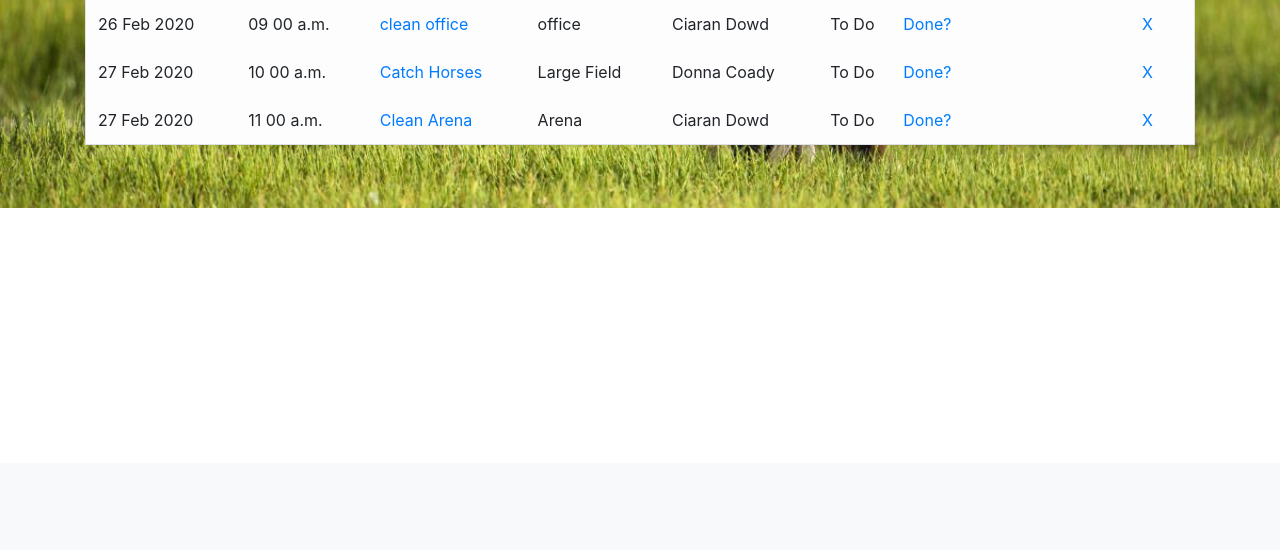
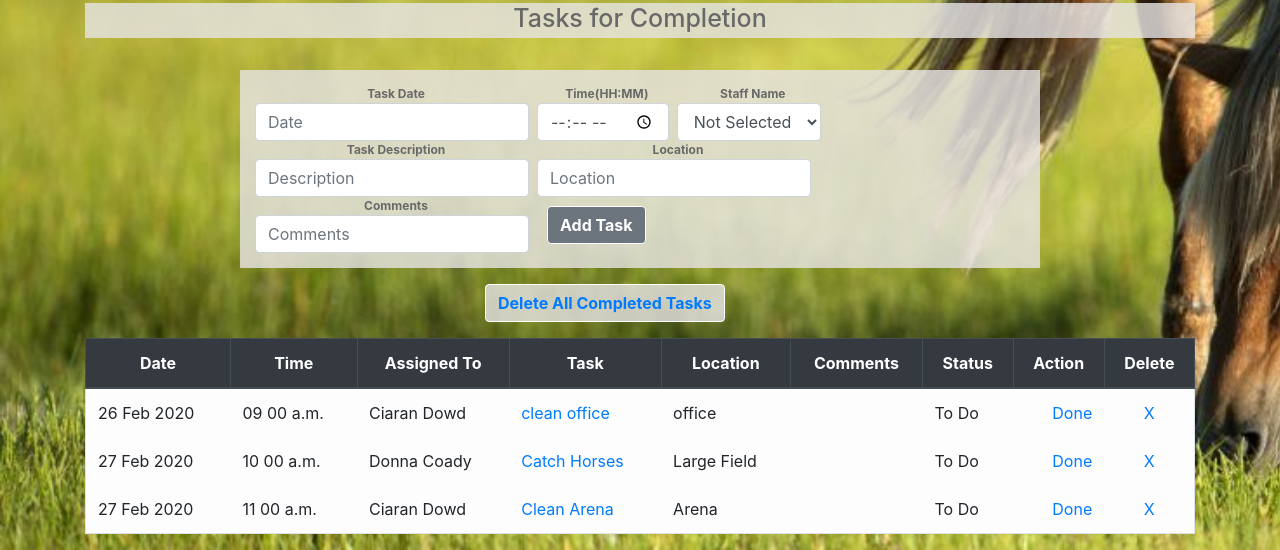
Before and after one commit to X00143365/3rdyearprojectX00143365, a Django app: page /task in a window 1280 px wide. Shown: the part 337-887 px from the top of the page. Before the commit the page ends 545 px from the top, so only its background shows below. Run offline with Django 3.2, Linux system fonts and the light colour scheme; a user stored in the database is signed in; data comes from the database, SQL or seed files in the repository; both versions use the stored data as it was after the commit; some libraries are stand-ins or nearby versions.

Commit message:
27Feb2020_23.17

```diff
--- a/module_task/templates/base.html
+++ b/module_task/templates/base.html
@@ -31,9 +31,14 @@
 
   </head>
   <body>
-        <nav class="navbar navbar-expand-lg navbar-light bg-light >
 
-          <a class="navbar-brand" ><strong>COOLMINE EQUESTRIAN  | </strong> </a>
+
+
+
+        <nav class="navbar navbar-expand-sm navbar-light bg-light  >
+
+          <a class="navbar-brand" ><strong>COOLMINE EQUESTRIAN   </strong> </a>
+          <img src="static/images/blackhorsesml.jpg"  >
 
                 <div class="collapse navbar-collapse" id="navbarSupportedContent">
                   <ul class="navbar-nav mr-auto">
@@ -56,10 +61,7 @@
                       <a class="nav-link" href="{% url 'rota' %}">Update Rota</a>
                     </li>
                       {% endifequal %}
-                      </li>
-                      <li class="nav-item active">
-                      <a class="nav-link" href="{% url 'lessons' %}">Lessons</a>
-                    </li>
+
                     {% ifequal user.groups.all.0.name "managergroup" %}
                       <li class="nav-item active">
                       <a class="nav-link" href="{% url 'staff' %}">Staff</a>
@@ -68,6 +70,10 @@
                       <li class="nav-item active">
                       <a class="nav-link" href="{% url 'staff' %}">Staff</a>
                     {% endifequal %}
+                    </li>
+                       </li>
+                      <li class="nav-item active">
+                      <a class="nav-link" href="{% url 'lessons' %}">Lessons</a>
                     </li>
                     <li class="nav-item active">
                       <a class="nav-link" href="{% url 'people' %}">Customers</a>
@@ -96,10 +102,19 @@
 
 
   </br>
+
+
+
+
     <div class="container">
     {% block content %}
+
     {% endblock %}
     </div>
+
+
+
+
 
 
     <!-- jQuery first, then Popper.js, then Bootstrap JS -->
@@ -116,5 +131,14 @@
     <script src="https://stackpath.bootstrapcdn.com/bootstrap/4.3.1/js/bootstrap.min.js" integrity="sha384-JjSmVgyd0p3pXB1rRibZUAYoIIy6OrQ6VrjIEaFf/nJGzIxFDsf4x0xIM+B07jRM" crossorigin="anonymous"></script>
     <script>
 
+
+
+
   </body>
+
+
+</footer>
+
+</div>
+
 </html>
--- a/module_task/templates/editstaff.html
+++ b/module_task/templates/editstaff.html
@@ -3,6 +3,7 @@
 
 {% block content %}
 
+<h1>Edit Staff List</h1>
     {% if staff %}
 
 
@@ -19,7 +20,7 @@
   <input class="form-control mr-sm-2" type="text" placeholder="Termination Date" value="{{staff.termindate|date:"SHORT_DATE_FORMAT"}}" aria-label="Add" name="termindate">
   <input class="form-control mr-sm-2" type="add" placeholder="Qualifications" value="{{staff.staffqual}}" aria-label="Add" name="staffqual">
 
-  <button class="btn btn-secondary my-2 my-sm-0" type="submit">Save Staff Member</button>
+  <button class="btn btn-secondary my-2 my-sm-0 buttons" type="submit">Save Staff Member</button>
 </form>
 
 
--- a/module_task/templates/edittask.html
+++ b/module_task/templates/edittask.html
@@ -4,6 +4,8 @@
 {% block content %}
 
 <body>
+
+<h1> Edit Task Item</h1>
     {% if task %}
 
 
@@ -25,7 +27,7 @@
         </select>
 
         <input type="hidden" value="{{task.completed}}" name="completed">
-        <button class="btn btn-secondary my-2 my-sm-0" type="submit">Save Edit</button>
+        <button class="btn btn-secondary my-2 my-sm-0 buttons" type="submit">Save Edit</button>
         </form>
 
 
--- a/module_task/templates/staff.html
+++ b/module_task/templates/staff.html
@@ -38,7 +38,7 @@
   <input class="form-control mr-sm-2" type="date" placeholder="Termination Date" name="termindate">
   <input class="form-control mr-sm-2" type="add" placeholder="Qualifications" aria-label="Add" name="staffqual">
 
-  <button class="btn btn-secondary my-2 my-sm-0" type="submit">Add Staff Member</button>
+  <button class="btn btn-secondary my-2 my-sm-0 buttons" type="submit">Add Staff Member</button>
 </form>
 
 </br>
--- a/module_task/templates/task.html
+++ b/module_task/templates/task.html
@@ -29,33 +29,57 @@
 {%endif %}
 </br>
 
-
-
-
 <form class="form-inline my-2 my-lg-0" method="POST">{% csrf_token %}
 
+  <div>
+  <label for="taskdate">Task Date</label>
+  <input class="form-control mr-sm-2" type="text" id="datepicker" placeholder="Date"  name="taskdate" >
+  </div>
+  <div>
+  <label for="tasktime">Time(HH:MM)</label>
+  <input class="form-control mr-sm-2" type="time" aria-label="Add" name="tasktime">
+  </div>
+  <div>
+  <label for="assingees">Staff Name</label>
+ <select class="form-control mr-sm-2 " name="assingees" id="assingees" >
+  <option value="" selected="selected">Not Selected</option>
+  </select>
+  </div>
+   <div>
+  <label for="taskdesc">Task Description</label>
+  <input class="form-control mr-sm-2" type="add" placeholder="Description" aria-label="Add" name="taskdesc">
+  </div>
+   <div class="break">
+  <label for="location">Location</label>
+  <input class="form-control mr-sm-2" type="add" placeholder="Location" aria-label="Add" name="location">
+  </div>
+   <div>
+  <label for="comments">Comments</label>
+  <input class="form-control mr-sm-2" type="add" placeholder="Comments" aria-label="Add" name="comments">
+  </div>
 
-  <input class="form-control mr-sm-2" type="text" id="datepicker" placeholder="Date"  name="taskdate" >
-  <input class="form-control mr-sm-2" type="time" aria-label="Add" name="tasktime">
-  <input class="form-control mr-sm-2" type="add" placeholder="Description" aria-label="Add" name="taskdesc">
-  <input class="form-control mr-sm-2" type="add" placeholder="Location" aria-label="Add" name="location">
+  <div>
+  <button class="btn btn-secondary my-2 my-sm-0 buttons" type="submit">Add Task</button>
+  </div>
 
-
-
- <select class="form-control mr-sm-2" name="assingees" id="assingees" >
-  <option value="" selected="selected">Not Selected</option>
-
-  <input class="form-control mr-sm-2" type="add" placeholder="Comments" aria-label="Add" name="comments">
-  <button class="btn btn-secondary my-2 my-sm-0" type="submit">Add Task</button>
 </form>
 
+<div class="break">
+<p> </p>
+</div>
 
-    <button class="btn btn-secondary my-2 my-sm-0" type="submit"><a href="{% url 'delallcomplete' %}">Delete All Completed Tasks</a></button>
+<div>
+<button class="btn btn-secondary my-2 my-sm-0 buttons delbtn" type="submit"><a href="{% url 'delallcomplete' %}">Delete All Completed Tasks</a></button>
+</div>
+
+<div class="break">
+<p> </p>
+</div>
 
 
 
 
-</br>
+<div class="break">
   {% if all_tasks %}
   <table class="table table-bordered">
 
@@ -65,11 +89,12 @@
 
         <th scope="col">Date</th>
         <th scope="col">Time</th>
+        <th scope="col">Assigned To</th>
         <th scope="col">Task</th>
         <th scope="col">Location</th>
-        <th scope="col">Assigned To</th>
+        <th scope="col">Comments</th>
         <th scope="col">Status</th>
-        <th scope="col">Comments</th>
+        <th scope="col">Action</th>
         <th scope="col">Delete</th>
       </tr>
     </thead>
@@ -81,11 +106,12 @@
 
             <td> {{tasks.taskdate|date:"d M Y"}} </td>
             <td> {{tasks.tasktime|time:"h i a"}} </td>
+            <td> {{tasks.assingees.staffname}} </td>
             <td class="strikethru"><a href="{% url 'edittask' tasks.id %}"> {{tasks.taskdesc}}</a> </td>
             <td> {{tasks.location}} </td>
-            <td> {{tasks.assingees.staffname}} </td>
-            <td> Done<a href="{% url 'markincomplete' tasks.id %}" style="float: right">Undo?</a></td>
             <td> {{tasks.comments}} </td>
+            <td> Done</td>
+            <td> <a href="{% url 'markincomplete' tasks.id %}" style="float: right">Undo</a></td>
             <td><center> <a href="{% url 'delete' tasks.id %}">X</a></center> </td>
           </tr>
 
@@ -94,11 +120,12 @@
 
               <td> {{tasks.taskdate|date:"d M Y"}} </td>
               <td> {{tasks.tasktime|time:"h i a"}} </td>
+              <td> {{tasks.assingees.staffname}} </td>
               <td> <a href="{% url 'edittask' tasks.id %}">{{tasks.taskdesc}}</a> </td>
               <td> {{tasks.location}} </td>
-              <td> {{tasks.assingees.staffname}} </td>
-              <td> To Do <a href="{% url 'markcomplete' tasks.id %}"style="float: right">Done?</a> </td>
               <td> {{tasks.comments}} </td>
+              <td> To Do  </td>
+              <td> <a href="{% url 'markcomplete' tasks.id %}"style="float: right">Done</a> </td>
               <td><center> <a href="{% url 'delete' tasks.id %}">X</a></center> </td>
             </tr>
         {% endif %}
@@ -108,8 +135,9 @@
   </table>
   {% endif %}
 
+</div>
 
-</br>
+
 
 {% block javascript %}
 <script>
--- a/module_task/views.py
+++ b/module_task/views.py
@@ -32,7 +32,7 @@ def index(request):
 
   ## Uncomment next line for api request - disabled during development to prevent multiple calls
 
-    #api_request = requests.get("http://dataservice.accuweather.com/forecasts/v1/daily/1day/1079064?apikey=kmrDSxJckPLxThWvCAlCGsk3ZRhbCimd%20&language=en-us&details=true&metric=true")
+    api_request = requests.get("http://dataservice.accuweather.com/forecasts/v1/daily/1day/1079064?apikey=kmrDSxJckPLxThWvCAlCGsk3ZRhbCimd%20&language=en-us&details=true&metric=true")
 
 
     try:
--- a/static/css/style.css
+++ b/static/css/style.css
@@ -8,25 +8,6 @@ body {background-image:  url( '../images/grasshorse.jpg' );
 	background-repeat: no-repeat;
     background-size: cover}
 
-
-/* Layout for mobiles */
-@media screen and (max-width:600px)
-  {
-
-
-    .maincolumn {width: 100%;}
-}
-
-
-
-/* Layout for small to medium devices */
-@media only screen and (min-width: 600px)
-{
-
-    .medcolumn {
-        float: left;
-        width: 45%;
-        padding: 15px;}
 
 
 
@@ -51,7 +32,10 @@ body {background-image:  url( '../images/grasshorse.jpg' );
 
 
 
-
+/* break class used thoughout web pages to separate content */
+.break {line-break: normal;
+    clear:left;
+    float: centre;}
 
 
 /* Class for datepicker */
@@ -59,12 +43,80 @@ body {background-image:  url( '../images/grasshorse.jpg' );
 
 }
 
+/*standard header 1 format*/
+h1 {background-color: rgba(231, 228, 228, 0.808);
+    color: dimgray;
+    text-align: center;
+    border-style: outset
+    padding-top:15px;
+    padding-bottom:5px;
+    font-size:25px;
+     }
+
 nav a {
     margin-left: 3px;
     margin-right: 3px;
   }
 
-#logbox {
+  nav a:hover {
+    border-top: 4px solid white;
+    border-bottom: 4px solid white;
+    padding: 6px 0;
+  }
+
+
+
+  label {
+
+    display: inline-block;
+    font-weight: bolder;
+    color: dimgray;
+    font-size:12px;
+     }
+
+}
+
+
+
+
+  /* Table layout */
+  table {
+    border: 2px solid dimgray;
+    padding-top:5px;
+    padding-bottom:5px;
+  }
+
+
+  form {
+    background-color: rgba(231, 228, 228, 0.808);
+    width: 800px;
+    padding: 15px;
+    margin: auto;
+    position: relative;
+   }
+
+
+   .buttons {
+
+    display: inline-block;
+    font-weight: bolder;
+    color: white;
+    font-size:16px;
+    border-color: white;
+    margin-left: 10px;
+   ;
+     }
+
+    .delbtn {
+        background-color: rgba(231, 228, 228, 0.808);
+        margin-left: 400px;
+
+         }
+
+
+
+
+   #logbox {
 
     margin-left: 60px;
     font-size: 75%;
```
Also changed, not shown: module_task/templates/index.html (+49 -28 lines), module_task/templates/rota.html (+7 -4 lines), db.sqlite3.
